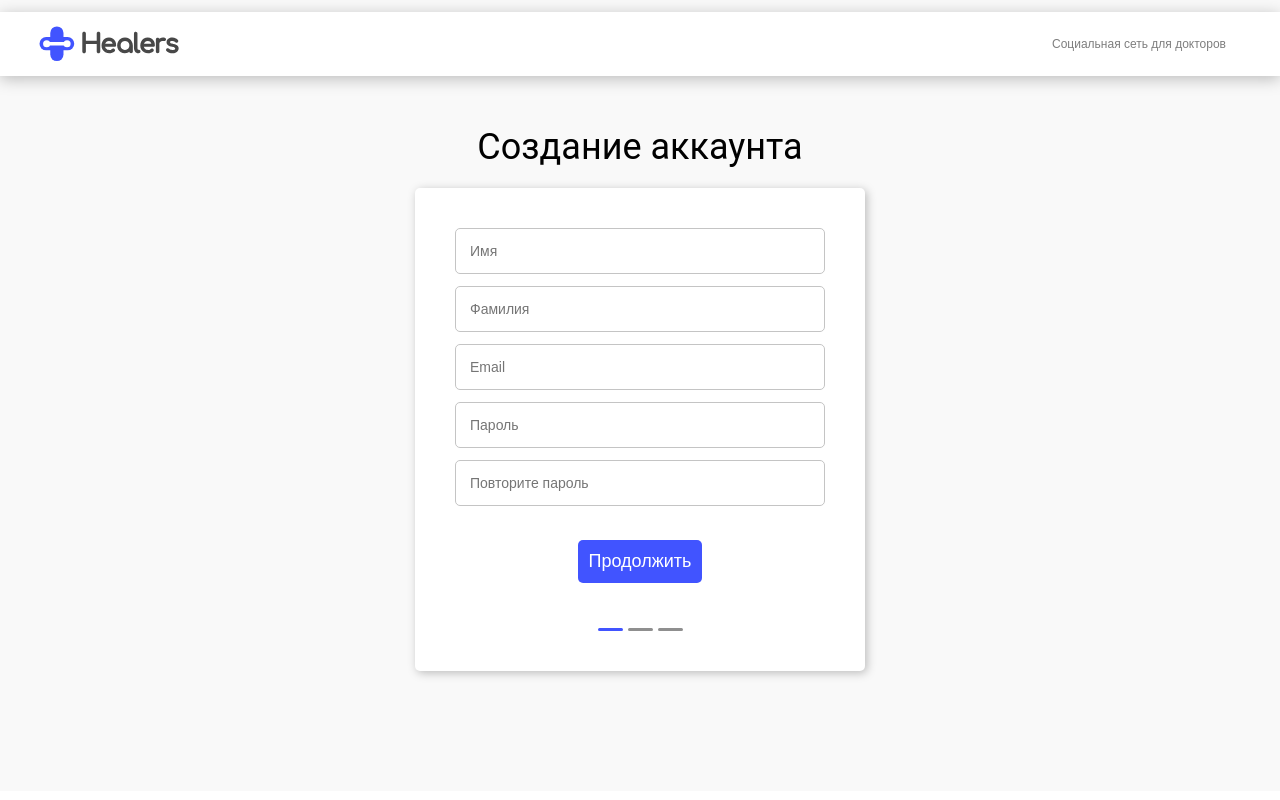
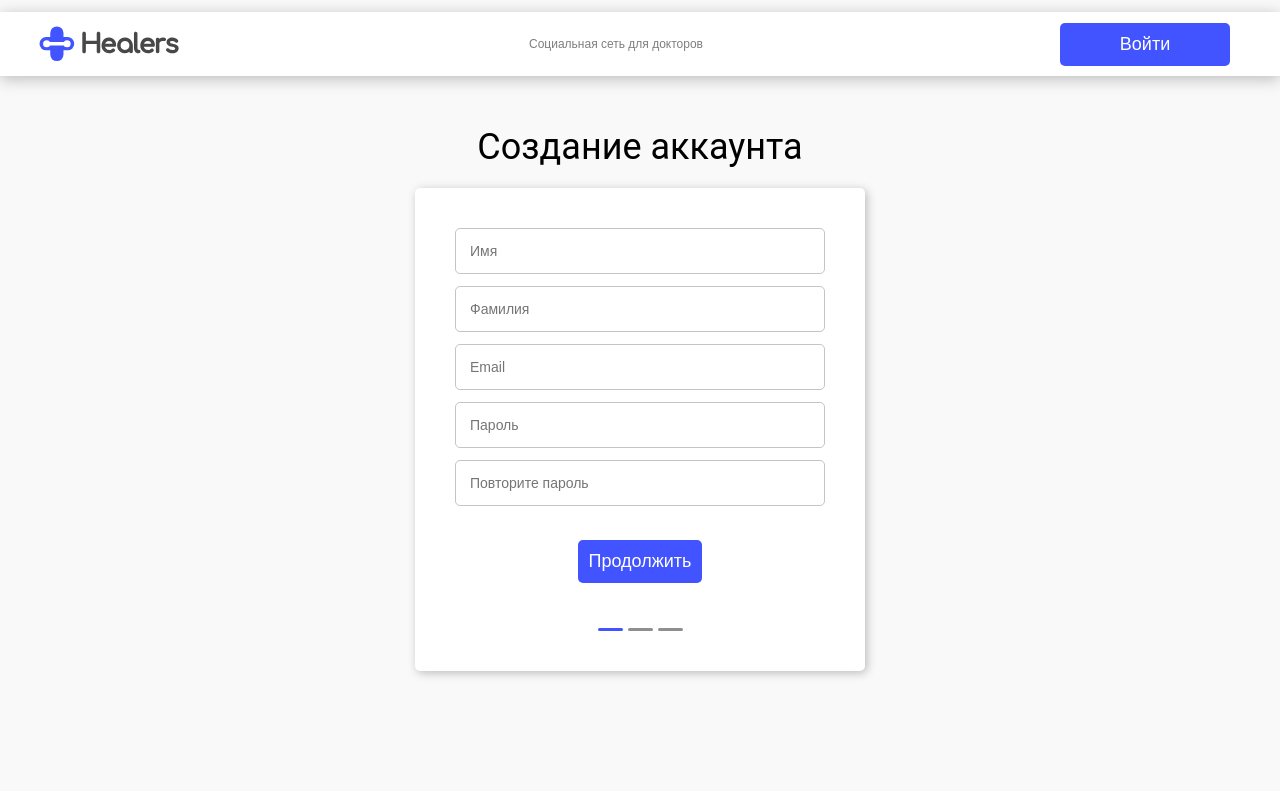
Before and after one commit to VoroninDima/Likary, a Vue app: page /register in a window 1280 px wide. Shown: the top 800 px of the page. Built offline with nearby package versions, Linux system fonts and the light colour scheme.

Commit message:
правки

```diff
--- a/src/components/Header.vue
+++ b/src/components/Header.vue
@@ -10,12 +10,25 @@
       <rect x="27.707" y="39.3299" width="23.3631" height="4.60805" rx="2.30403" fill="white"/>
     </svg>
     <span class="header__subtitle">Социальная сеть для докторов</span>
+    <router-link v-if="!isAuth" to="/">
+      <ButtonCustom class="header-login">Войти</ButtonCustom>
+    </router-link>
   </header>
 </template>
 
 <script>
+import ButtonCustom from "@/components/elements/ButtonCustom";
 export default {
-name: "Header"
+name: "Header",
+  components: {ButtonCustom},
+  computed: {
+    isAuth () {
+      return this.$route.name === 'Auth'
+    }
+  },
+  mounted () {
+    console.log(this.$route);
+  }
 }
 </script>
 
@@ -43,4 +56,9 @@ name: "Header"
   @media only screen and (min-width: 1024px)
     display: block
     margin-right: 54px
+
+.header-login
+  margin-right: 50px
+  @media only screen and (min-width: 700px)
+    width: 170px
 </style>
--- a/src/components/Login.vue
+++ b/src/components/Login.vue
@@ -5,7 +5,9 @@
     <ButtonCustom class="login__btn">Вход</ButtonCustom>
     <button class="pseudo-link login__forgot-password">Забыли пароль?</button>
     <hr class="login__hr">
-    <ButtonCustom slug="accent">Создать аккаунт</ButtonCustom>
+    <router-link to="/register">
+      <ButtonCustom slug="accent">Создать аккаунт</ButtonCustom>
+    </router-link>
   </div>
 </template>
 
--- a/src/components/elements/ButtonCustom.vue
+++ b/src/components/elements/ButtonCustom.vue
@@ -25,6 +25,7 @@ export default {
   font-size: 18px
   font-weight: 500
   padding: 11px
+  cursor: pointer
 
   &--accent
     background-color: #FF550C
--- a/src/router/index.js
+++ b/src/router/index.js
@@ -1,7 +1,10 @@
 import Vue from 'vue'
 import VueRouter from 'vue-router'
-import Auth from '../views/Auth.vue'
-import Register from '../views/Register'
+import Auth from "@/views/Auth";
+import Register from "@/views/Register";
+import NotFound from "@/views/NotFound";
+import Cookies from "@/views/Cookies";
+import Policy from "@/views/Policy";
 
 Vue.use(VueRouter)
 
@@ -14,22 +17,19 @@ const routes = [
   {
     path: '/register',
     name: 'Register',
-    // route level code-splitting
-    // this generates a separate chunk (register.[hash].js) for this route
-    // which is lazy-loaded when the route is visited.
-    component: () => import(/* webpackChunkName: "about" */ '../views/Register.vue')
+    component: Register
   },
   {
-    path: '/404',
+    path: '/not-found',
     name: 'NotFound',
     // route level code-splitting
     // this generates a separate chunk (not-found.[hash].js) for this route
     // which is lazy-loaded when the route is visited.
-    component: () => import(/* webpackChunkName: "not-found" */ '../views/NotFound.vue')
+    component: NotFound
   },
   {
     path: '*',
-    redirect: '/404'
+    redirect: '/not-found'
   },
   {
     path: '/cookies',
@@ -37,7 +37,7 @@ const routes = [
     // route level code-splitting
     // this generates a separate chunk (cookies.[hash].js) for this route
     // which is lazy-loaded when the route is visited.
-    component: () => import(/* webpackChunkName: "cookies" */ '../views/Cookies.vue')
+    component: Cookies
   },
   {
     path: '/policy',
@@ -45,7 +45,7 @@ const routes = [
     // route level code-splitting
     // this generates a separate chunk (policy.[hash].js) for this route
     // which is lazy-loaded when the route is visited.
-    component: () => import(/* webpackChunkName: "policy" */ '../views/Policy.vue')
+    component: Policy
   }
 ]
 
--- a/src/views/NotFound.vue
+++ b/src/views/NotFound.vue
@@ -17,6 +17,7 @@
 <style scoped lang="sass">
 .page-not-found
     text-align: center
+    padding-bottom: 200px
 
 .page-not-found__img
     max-width: 450px
--- a/src/views/Register.vue
+++ b/src/views/Register.vue
@@ -14,7 +14,7 @@
       </div>
     </div>
     <span v-if="currentForm === 3" class="register-page__policy">
-      Нажимая кнопку Регистрация, вы принимаете <a href="/privacy-policy" class="pseudo-link">Условия</a>, <a href="/privacy-policy" class="pseudo-link">Политику использования данных</a> и <a href="/privacy-policy" class="pseudo-link">Политику в отношении файлов cookie</a>. Вы можете получать от нас Email-уведомления, отказаться от которых можно в любой момент.
+      Нажимая кнопку Регистрация, вы принимаете <router-link to="/policy" class="pseudo-link">Условия</router-link>, <router-link to="/cookies" class="pseudo-link">Политику использования данных</router-link> и <router-link to="/privacy-policy" class="pseudo-link">Политику в отношении файлов cookie</router-link>. Вы можете получать от нас Email-уведомления, отказаться от которых можно в любой момент.
     </span>
   </div>
 </template>
```
